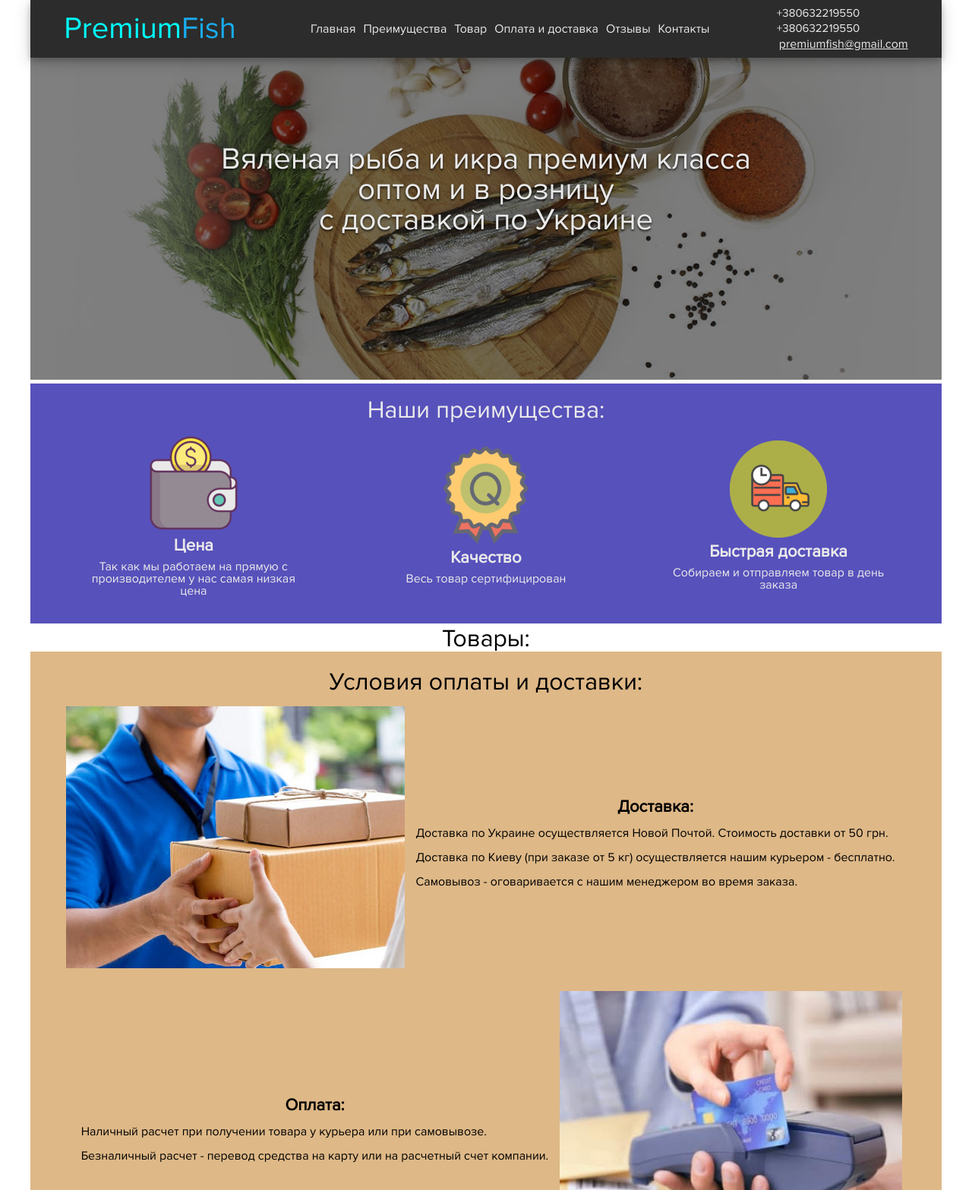
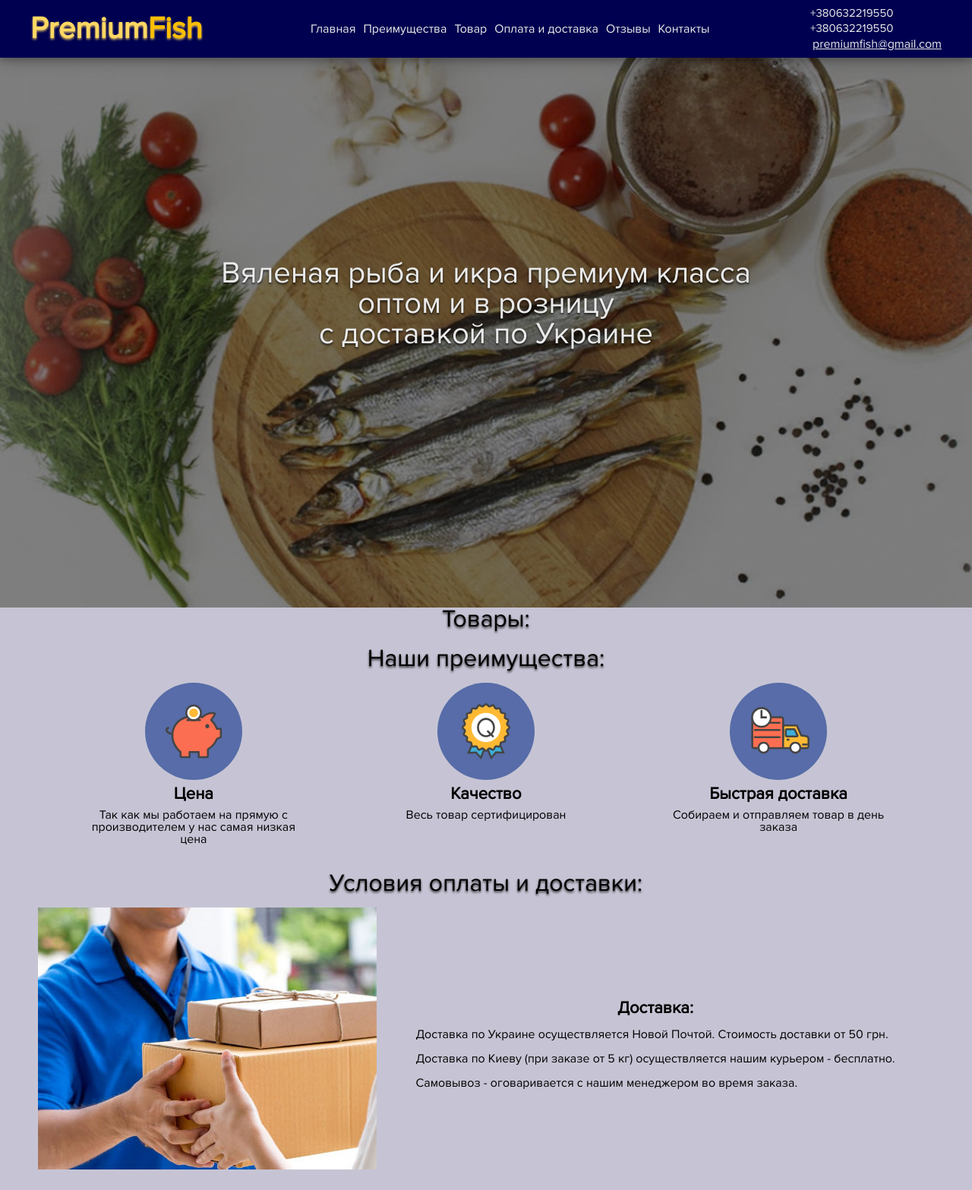
Before and after one commit to canderc/premiumfish, a website: page index.html in a window 1280 px wide. Shown: the top 1567 px of the page at 76% size. Drawn offline with Linux system fonts and the light colour scheme.

Commit message:
Add some animations and improve styles

```diff
--- a/gulpfile.js
+++ b/gulpfile.js
@@ -22,7 +22,7 @@ gulp.task('run', function(done) {
   });
 
   gulp.watch("styles/**/*.scss", gulp.series('sass'));
-  gulp.watch("*.html", gulp.series('reload'));
+  gulp.watch("*.html|.js", gulp.series('reload'));
   done()
 
 });
--- a/index.html
+++ b/index.html
@@ -8,9 +8,8 @@
     <link rel="stylesheet" href="styles/style.css" type="text/css" />
 </head>
 <body>
-    <div class="wrap">
     <header class="header">
-            <div class="content">
+        <div class="content text-content-wrap">
             <h1 class="logo"><span>Premium</span>Fish</h1>
             <nav class="nav">
                 <a href="#">Главная</a>
@@ -31,7 +30,8 @@
             </div>
         </div>
     </header>
-        <main>
+
+    <main class="main">
         <div class="banner">
             <div class="banner_text">
                 <strong>
@@ -41,34 +41,36 @@
                 </strong>
             </div>
         </div>
-            <section class="advantages">
-                <h2>Наши преимущества:</h2>
-                <div class="text-content-wrap">
-                    <div class="advantages_item block-with-image">
-                       <img src="img/price.png" alt="price">
-                       <h3><strong>Цена</strong></h3>
-                       <p>Так как мы работаем на прямую с производителем у нас самая низкая цена</p>
-                    </div>
-                    <div class="advantages_item block-with-image">
-                        <img src="img/качество.png" alt="quality">
-                        <h3>Качество</h3>
-                        <p>Весь товар сертифицирован</p>
-                    </div>
-                    <div class="advantages_item block-with-image">
-                        <img src="img/Доставка.png" alt="delivery">
-                        <h3>Быстрая доставка</h3>
-                        <p>Собираем и отправляем товар в день заказа</p>
-                    </div>
-                </div>
-            </section>
+
         <section class="products">
             <div class="product_wrap">
                 <h2>Товары:</h2>
             </div>
         </section>
-            <section class="deliv-pay">
+
+        <section class="advantages">
+            <h2>Наши преимущества:</h2>
+            <div class="text-content-wrap">
+                <div class="advantages_item block-with-image fade-in-hidden">
+                    <img src="../img/price.svg" alt="price">
+                    <h3><strong>Цена</strong></h3>
+                    <p>Так как мы работаем на прямую с производителем у нас самая низкая цена</p>
+                </div>
+                <div class="advantages_item block-with-image fade-in-hidden">
+                    <img src="../img/quality.svg" alt="quality">
+                    <h3>Качество</h3>
+                    <p>Весь товар сертифицирован</p>
+                </div>
+                <div class="advantages_item block-with-image fade-in-hidden">
+                    <img src="../img/delivery.svg" alt="delivery">
+                    <h3>Быстрая доставка</h3>
+                    <p>Собираем и отправляем товар в день заказа</p>
+                </div>
+        </section>
+
+        <section >
             <h2>Условия оплаты и доставки:</h2>
-                <div class="delivery block-with-image">
+            <div class="delivery block-with-image text-content-wrap fade-in-hidden">
                 <img src="img/Доставка3.jpg" alt="Доставка">
                 <div class="multi-paragraph-block text-content-wrap">
                     <h3>Доставка:</h3>
@@ -79,7 +81,7 @@
                     <p>Самовывоз - оговаривается с нашим менеджером во время заказа.</p>
                 </div>
             </div>
-                <div class="payment block-with-image">
+            <div class="payment block-with-image text-content-wrap fade-in-hidden">
                 <img src="img/Оплата1.jpg" alt="Оплата">
                 <div class="multi-paragraph-block text-content-wrap">
                     <h3>Оплата:</h3>
@@ -88,30 +90,34 @@
                     <p>Безналичный расчет - перевод средства на карту или на расчетный счет компании.</p>
                     <br>
                 </div>
-                </div>
             </section>
-            <section class="reviews">
+        </section>
 
-            </section>
-            <section class="contacts">
+        <section class="contacts text-content-wrap fade-in-hidden">
             <h2>Наши контакты:</h2>
             <div class="contacts_wrap">
                 <div class="contacts_email">
-                        <img src="img/email3.png" alt="email">
+                    <img src="img/gmail.svg" alt="email">
                     <div class="contacts_email_text">
+                        <!-- <img src="img/email.png" alt=""> -->
                         <a href="#">premiumfish@gmail.com</a>
                     </div>
                 </div>
                 <div class="contacts_tel">
-                        <img src="img/phone.png" alt="mobile">
+                    <img src="img/phone.svg" alt="mobile">
                     <span>+380632219550</span>
                     <span>+380632219550</span>
                 </div>
-                </div>
+            </section>
+        </section>
+
+        <section class="reviews">
+
         </section>
     </main>
+
     <footer class="foot">
-            <div class="foot_wrap">
+        <div class="foot_wrap text-content-wrap">
             <div class="foot_logo">
                 <p><span>Premium</span>Fish</p>
                 <span class="discript">Продажа вяленой рыбы и икры<br> оптом и в розницу</span>
@@ -136,6 +142,6 @@
             </div>
         </div>
     </footer>
-    </div>
+    <script src="js/visual-effects.js"></script>
 </body>
 </html>
--- /dev/null
+++ b/js/visual-effects.js
@@ -0,0 +1,14 @@
+const fadeInElementsList = document.getElementsByClassName('fade-in-hidden');
+const banner = document.getElementsByClassName('banner')[0];
+
+// @to do: use separate js file for such things
+banner.style.height = window.innerHeight + 'px';
+
+const observer = new IntersectionObserver(entries => {
+  banner.style.height = 'window.innerHeight' + 'px';
+  entries.forEach(entry => {
+    entry.isIntersecting  && entry.target.classList.add('fade-in')
+  }, { threshold: 1.0})
+})
+
+Array.from(fadeInElementsList).forEach(fadeInElement => observer.observe(fadeInElement))
--- a/styles/base/base.scss
+++ b/styles/base/base.scss
@@ -74,6 +74,7 @@ img {
 h2 {
   font-size: 32px;
   text-align: center;
+  text-shadow: 0px 2px 3px rgba(0,0,0,0.75);
 }
 
 h3 {
--- a/styles/layout/common.scss
+++ b/styles/layout/common.scss
@@ -1,15 +1,14 @@
-.wrap {
-	@include sm-screen {
-		max-width: $max_width;
-		margin: 0 auto;
-	}
+.main {
+	background-color: $main-background;
 }
 
 .text-content-wrap {
 	padding: 0 10px;
+	margin: 0 auto;
 
 	@include sm-screen {
 		padding: 0;
+		max-width: $max_width;
 	}
 
 	@include lg-screen {
@@ -35,8 +34,21 @@
 }
 
 .block-with-image {
-  	display: flex;
-    flex-direction: column;
-    justify-content: center;
-    align-items: center;
+	display: flex;
+	flex-direction: column;
+	justify-content: center;
+	align-items: center;
 }
+
+.fade-in-hidden {
+	opacity: 0;
+  transform: translateY(20vh);
+  visibility: hidden;
+  transition: opacity 0.8s ease-out, transform 0.8s ease-out;
+}
+
+.fade-in {
+	opacity: 1;
+	transform: none;
+	visibility: visible;
+}
--- a/styles/layout/header.scss
+++ b/styles/layout/header.scss
@@ -2,29 +2,31 @@
 .header {
 		position: fixed;
 		width: 100%;
-		max-width: $max-width;
-    background-color: rgb(44, 44, 44);
-    color: $text_color_wite;
+    background-color: $dark-blue;
+    color: $text_color_white;
     padding-top: 10px;
 		padding-bottom: 10px;
 		box-shadow: 0 4px 8px 0 rgba(0, 0, 0, 0.2), 0 6px 20px 0 rgba(0, 0, 0, 0.19);
+		z-index: 1000;
 
 	.content {
 		display: flex;
-		justify-content: space-around;
+		justify-content: space-between;
 		align-items: center;
 		margin: 0 auto;
 
 		h1 {
 			font-size: 1.5em;
-			color: rgb(25, 172, 240);
+			font-weight: bold;
+			text-shadow: 0px 2px 3px rgba(255, 216, 99, 0.75);
+			color: $dark-yellow;
 
 			@include sm-screen {
 				font-size: 2.5em;
 			}
 
 			span {
-				color:#00FFFF;
+				color: $light-yellow;
 			}
 		}
 
@@ -43,7 +45,7 @@
 
 			a {
 				text-decoration: none;
-				color: $text_color_wite;
+				color: $text_color_white;
 				margin-left: 10px;
 				font-size: 16px;
 			}
@@ -72,7 +74,7 @@
 				}
 
 				a {
-					color: $text_color_wite;
+					color: $text_color_white;
 					margin-left: 3px;
 				}
 			}
--- a/styles/pages/advantages.scss
+++ b/styles/pages/advantages.scss
@@ -1,12 +1,8 @@
 .advantages {
-    background-color: #5751bb;
-    display: flex;
-    flex-direction: column;
-    justify-content: center;
     padding: 20px 0;
-    margin-top: 5px;
-    margin-bottom: 5px;
-    color: $text_color_wite;
+    .text-content-wrap {
+        align-items: baseline;
+    }
 
     h2 {
         text-align: center;
@@ -26,5 +22,9 @@
                 max-width: 300px;
             }
         }
+
+        img {
+            width: 128px;
         }
     }
+}
--- a/styles/pages/contacts.scss
+++ b/styles/pages/contacts.scss
@@ -2,10 +2,6 @@
     display: flex;
     flex-direction: column;
     justify-content: center;
-    margin-top: 5px;
-    margin-bottom: 5px;
-    background-color: #5751bb;
-    color: $text_color_wite;
     padding-top: 20px;
 
 
@@ -34,7 +30,7 @@
 
                 a {
                     text-decoration: none;
-                    color:$text_color_wite;
+                    color:$text_color_white;
 
                     @include lg-screen {
                         font-size: 20px;
--- a/styles/pages/delivery.scss
+++ b/styles/pages/delivery.scss
@@ -1,5 +1,4 @@
 .deliv-pay {
-    background-color: burlywood;
     padding-top: 25px;
 }
 
--- a/styles/pages/home.scss
+++ b/styles/pages/home.scss
@@ -1,22 +1,21 @@
 .banner {
-  height: 500px;
   display: flex;
   align-items: center;
   justify-content: center;
   background: linear-gradient( rgba(0, 0, 0, 0.5), rgba(0, 0, 0, 0.5) ), url("../img/Фон.jpg");
-  background-position: top;
+  background-position: center;
+  background-size: cover;
   background-attachment: fixed;
   background-repeat: no-repeat;
 
     .banner_text {
         font-size: 1.5em;
         text-align: center;
-        color: $text_color_wite;
+        color: $text_color_white;
         text-shadow: 0px 2px 3px rgba(0,0,0,0.75);
 
         @include sm-screen {
           font-size: 2.5em;
         }
     }
-  // }
 }
--- a/styles/utils/variables.scss
+++ b/styles/utils/variables.scss
@@ -1,4 +1,4 @@
-$text_color_wite: #eaeaea;
+$text_color_white: #eaeaea;
 $text_color_dark_grey:#3c3c3c;
 $text_color_light: #f8fcff;
 $text_color_red: #fa4a33;
@@ -14,3 +14,13 @@ $screen-md-min: 768px;
 $screen-lg-min: 992px;
 // Large tablets and desktops
 $screen-xl-min: $max-width;
+
+$dark-blue: #000050	;
+$blue: #274690;
+$light-blue: #576CA8;
+$dark: #302B27;
+$yellow: #FFCD37;
+$light-yellow: #FFD863;
+$dark-yellow: #FFBF00	;
+
+$main-background: #c6c4d4;
```
Also changed, not shown: styles/layout/footer.scss (+5 -5 lines), img/delivery.svg (added), img/gmail.svg (added), img/phone.svg (added), img/price.svg (added), img/quality.svg (added), styles/style.css. Lines whose indentation alone changed are shown as unchanged.
